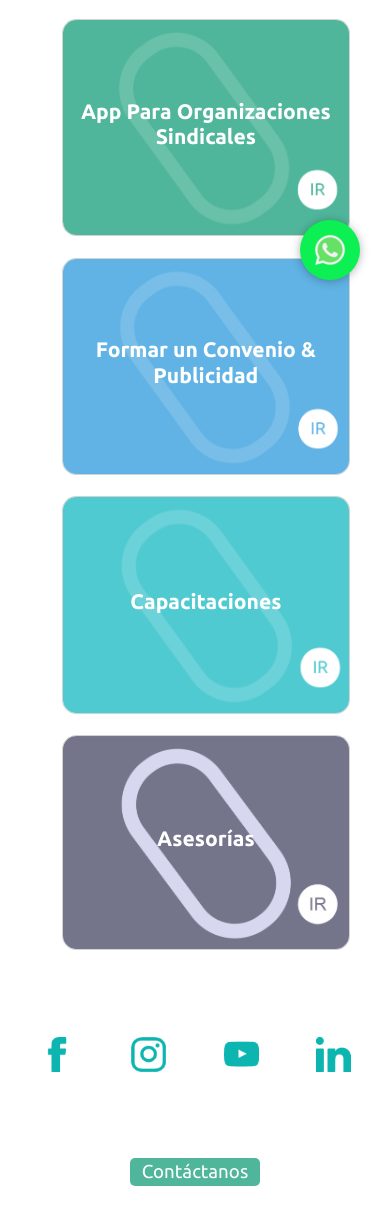
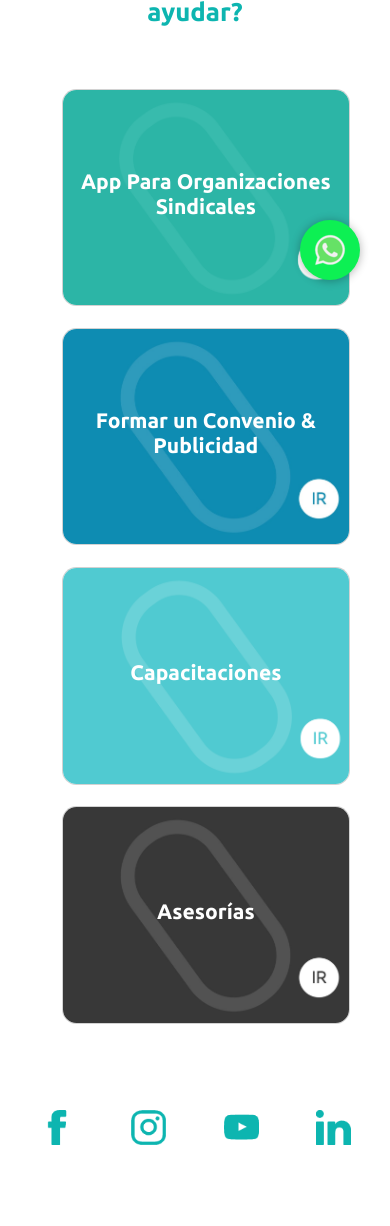
Before and after one commit to Esteban0802/Circulo-Laboral, a plain HTML site: page index.html in a window 390 px wide. Shown: the part 534-1760 px from the top of the page. Drawn offline with nearby package versions, Linux system fonts and the light colour scheme.

Commit message:
Editando imagenes y colores

```diff
--- a/index.html
+++ b/index.html
@@ -60,7 +60,7 @@
                                 href="asesorias.html">ASESORIAS</a>
                         </li>
                         <li class="nav-item">
-                            <button type="button" class="btn-app btn-primary" data-bs-toggle="modal"
+                            <button type="button" class="btn-index" data-bs-toggle="modal"
                                 data-bs-target="#exampleModal" data-bs-whatever="">Contáctanos</button>
                         </li>
                     </ul>
@@ -78,7 +78,7 @@
     <main>
         <!---Banner-->
         <div class="banner text-center pt-3">
-            <img src="./img/banner-inicio-nueva1.png" class="img-banner img-fluid" alt="banner-circulolaboral">
+            <img src="./img/banner-principal3.png" class="img-banner img-fluid" alt="banner-circulolaboral">
         </div>
 
         <!---Servicios-->
@@ -90,7 +90,7 @@
             <div class="row row-cols-1 row-cols-md-5 g-4 justify-content-center mb-5">
                 <div class="card-service col-xl-2 col-lg-4 col-md-4 col-sm-8">
                     <div class="card rounded-4">
-                        <a href="./app.html"><img src="./img/Eslabon APP1.png" class="card-img-top" alt="card">
+                        <a href="./app.html"><img src="./img/eslabon-app.png" class="card-img-top" alt="card">
                             <div class="card-img-overlay d-flex align-items-center justify-content-center">
                                 <h5 class="card-title text-center text-white fs-3 fw-bolder">App Para Organizaciones
                                     Sindicales
@@ -101,7 +101,7 @@
                 </div>
                 <div class="card-service col-xl-2 col-lg-4 col-md-4 col-sm-8">
                     <div class="card rounded-4">
-                        <a href="./convenios.html"><img src="./img/Eslabon convenios1.png" class="card-img-top"
+                        <a href="./convenios.html"><img src="./img/eslabon-convenios.jpg" class="card-img-top"
                                 alt="card">
                             <div class="card-img-overlay d-flex align-items-center justify-content-center">
                                 <h5 class="card-title text-center text-white fs-3 fw-bolder">Formar un Convenio &
@@ -122,7 +122,7 @@
                 </div>
                 <div class="card-service col-xl-2 col-lg-4 col-md-4 col-sm-8">
                     <div class="card rounded-4">
-                        <a href="./asesorias.html"><img src="./img/Eslabon asesoria.png" class="card-img-top img-fluid"
+                        <a href="./asesorias.html"><img src="./img/eslabon-asesoria.jpg" class="card-img-top img-fluid"
                                 alt="card">
                             <div class="card-img-overlay d-flex align-items-center justify-content-center">
                                 <p class="card-title text-center text-white fs-3 fw-bolder">
@@ -150,7 +150,7 @@
         <!--Contactanos y Descargas-->
 
         <div class="text-center py-5">
-            <button type="button" class="btn-app btn-primary" data-bs-toggle="modal" data-bs-target="#exampleModal"
+            <button type="button" class="btn-index" data-bs-toggle="modal" data-bs-target="#exampleModal"
                 data-bs-whatever="">Contáctanos</button>
         </div>
 
--- a/style.css
+++ b/style.css
@@ -80,6 +80,19 @@
         background-position: center;
         background-size: cover;
         width: auto;
+    }
+
+    .btn-index{
+        background-color:#0db5b0;
+        color: white;
+        border: none;
+        width: 9rem;
+        font-size: 1.3rem;
+    }
+
+    .btn-index:hover {
+        width: 11rem;
+        transition: 0.3s;
     }
 
     .cell-app {
```
Also changed, not shown: asesorias.html (+1 -1 lines), convenios.html (+1 -1 lines), img/eslabon-app.png (added), img/eslabon-asesoria.jpg (added), img/eslabon-convenios.jpg (added), 12 other files.
